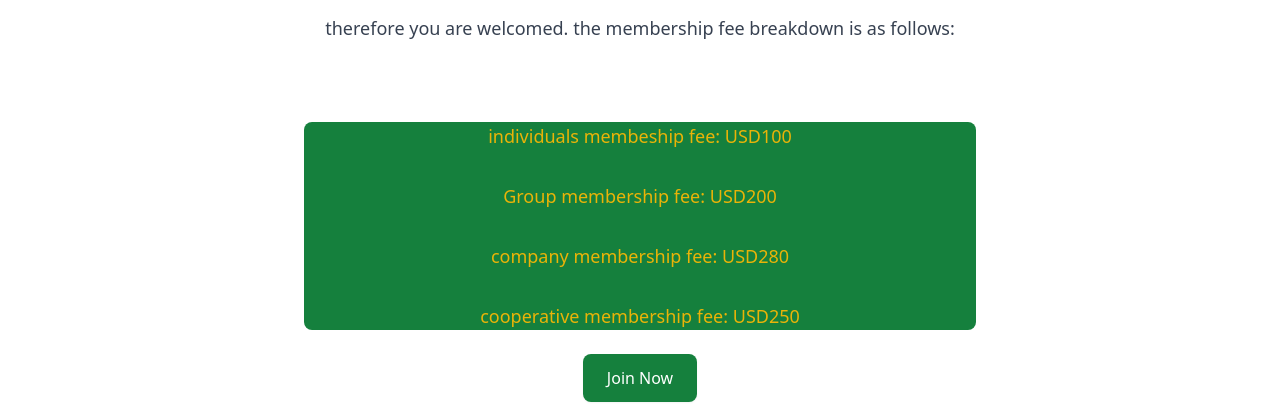
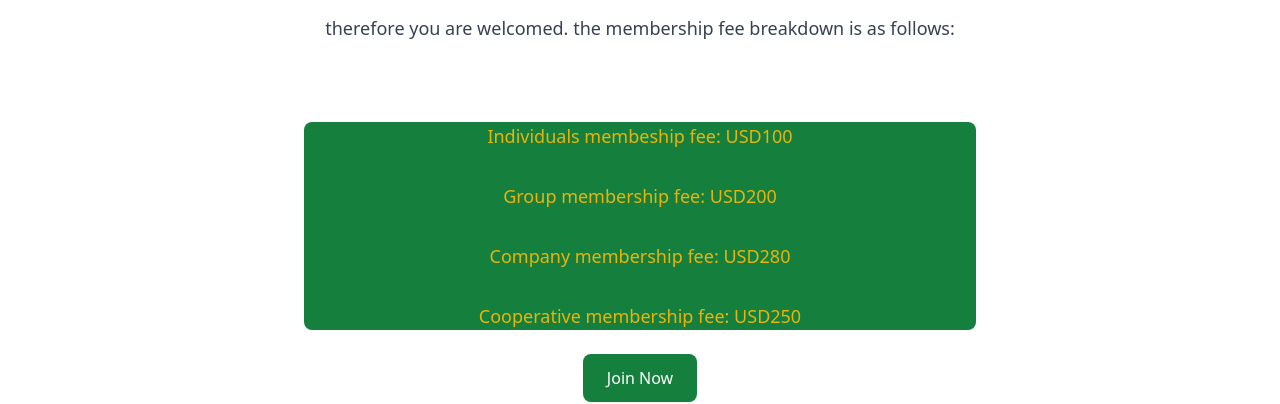
Before and after one commit to RolandAmini/perennial-farmers-network, a Next.js app: page /membership in a window 1280 px wide. Shown: the part 1082-1486 px from the top of the page. Built offline with nearby package versions, Linux system fonts and the light colour scheme.

Commit message:
member fee

```diff
--- a/src/app/membership/page.tsx
+++ b/src/app/membership/page.tsx
@@ -74,7 +74,7 @@ export default function MembershipPage() {
         </h2>
         <p className="text-lg text-gray-700 mb-6 max-w-2xl mx-auto">
           therefore you are welcomed. the membership fee breakdown is as follows:
-         <ul className=" text-yellow-500 bg-green-700 rounded-lg mt-20 grid gap-8 md:grid-cols-1"> <li>individuals membeship fee: USD100</li> <li>Group membership fee: USD200</li> <li>company membership fee: USD280</li><li>cooperative membership fee: USD250</li></ul>
+         <ul className=" text-yellow-500 bg-green-700 rounded-lg mt-20 grid gap-8 md:grid-cols-1"> <li>Individuals membeship fee: USD100</li> <li>Group membership fee: USD200</li> <li>Company membership fee: USD280</li><li>Cooperative membership fee: USD250</li></ul>
         </p>
         <Button variant="primary">Join Now</Button>
       </section>
```
